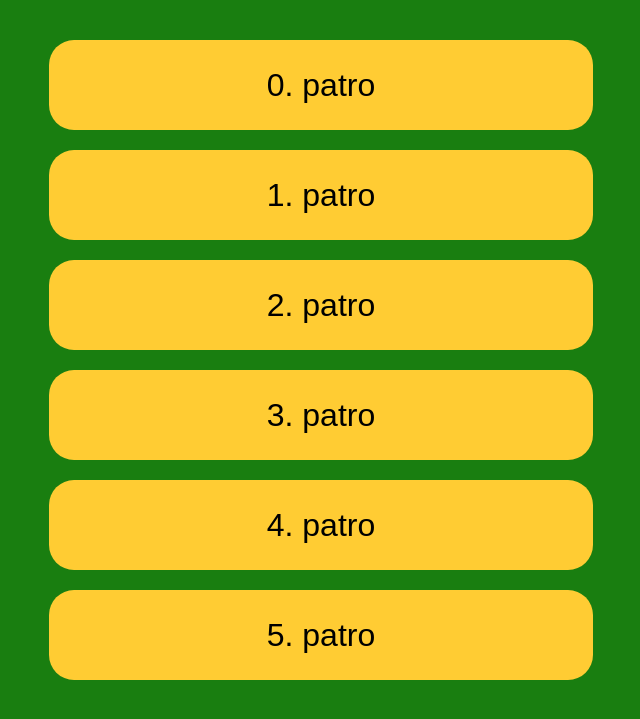
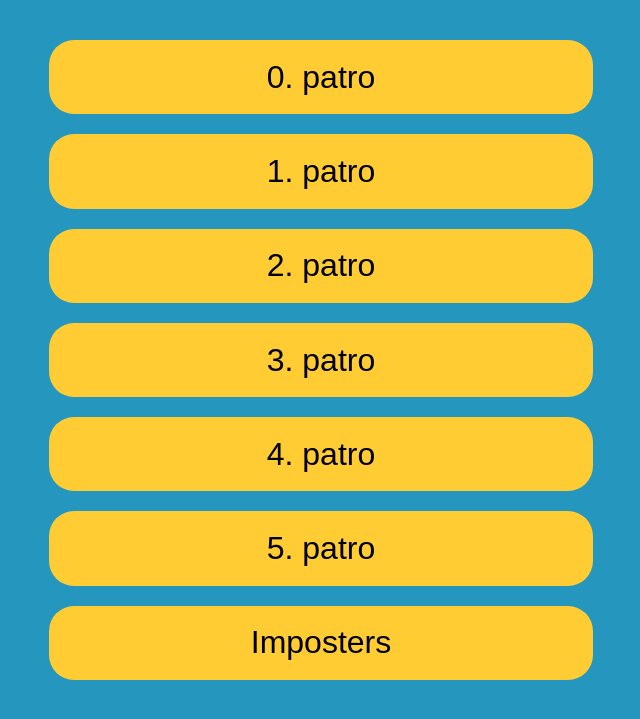
Before and after one commit to HappyJuice/Beer-o-Meter, a Flask app: page /vote_page in a window 1280 px wide. Shown: the top 719 px of the page, without its empty margins (319-959 px from the left). Run offline with Flask 3, Linux system fonts and the light colour scheme.

Commit message:
chore: B9 customisations

```diff
--- a/server.py
+++ b/server.py
@@ -10,7 +10,7 @@ DATA_FILE = 'votes.json'
 # Načti hlasy ze souboru
 def load_votes():
     if not os.path.exists(DATA_FILE):
-        return {"0. patro": 0, "1. patro": 0, "2. patro": 0, "3. patro": 0, "4. patro": 0, "5. patro": 0}
+        return {"0. patro": 0, "1. patro": 0, "2. patro": 0, "3. patro": 0, "4. patro": 0, "5. patro": 0, "Imposters": 0}
     with open(DATA_FILE, 'r', encoding='utf-8') as f:
         return json.load(f)
 
--- a/static/style.css
+++ b/static/style.css
@@ -1,6 +1,6 @@
 body {
     font-family: 'Trebuchet MS', sans-serif;
-    background: #197e10;
+    background: #2596be;
     color: white;
     text-align: center;
     margin: 0;
--- a/templates/vote_page.html
+++ b/templates/vote_page.html
@@ -15,6 +15,7 @@
             <button onclick="vote('3. patro')">3. patro</button>
             <button onclick="vote('4. patro')">4. patro</button>
             <button onclick="vote('5. patro')">5. patro</button>
+            <button onclick="vote('Imposters')">Imposters</button>
         </div>
     </div>
     <script>
```
